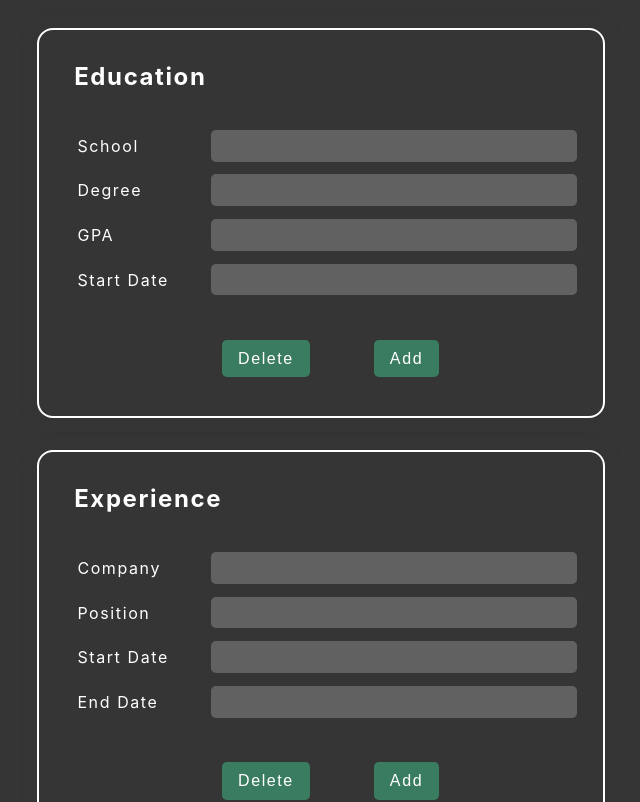
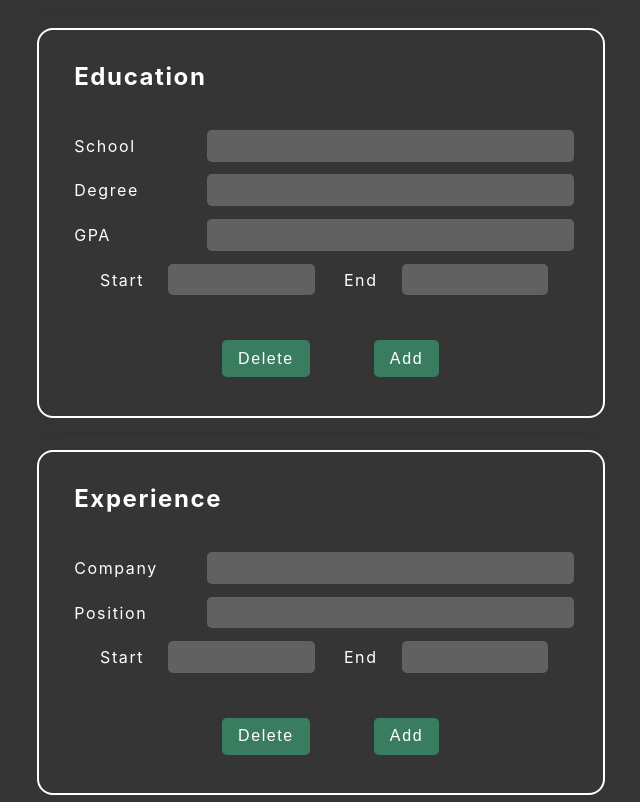
Before and after one commit to dpsiu/CV-Application, a React (Vite) app: page / in a window 1280 px wide. Shown: the part 460-1262 px from the top of the page, without its empty margins (11-651 px from the left). Built offline with nearby package versions, Linux system fonts and the light colour scheme.

Commit message:
Add style - start/end dates

```diff
--- a/src/App.jsx
+++ b/src/App.jsx
@@ -1,10 +1,7 @@
 import { useState } from 'react'
-import DatePicker from 'react-date-picker'
 import './App.css'
 
-
 export default function App() {
-
 
   return (
     <>
@@ -46,9 +43,15 @@ export default function App() {
           <label htmlFor="gpa">GPA</label>
           <input type="text" name="gpa" id="gpa"/>
         </div>
+        <div className="dates">
           <div className="form-row">
-          <label htmlFor="startDate">Start Date</label>
+            <label htmlFor="startDate">Start</label>
             <input type="text" name="startDate" id="startDate"/>
+          </div>
+          <div className="form-row">
+            <label htmlFor="endDate">End</label>
+            <input type="text" name="endDate" id="endDate"/>
+          </div>
         </div>
         <div className="buttons">
           <button className='delete-education deleteBtn'>Delete</button>
@@ -65,15 +68,15 @@ export default function App() {
           <label htmlFor="position">Position</label>
           <input type="text" name="position" id="position"/>
         </div>
+        <div className="dates">
           <div className="form-row">
-          <label htmlFor="startDate">Start Date</label>
+            <label htmlFor="startDate">Start</label>
             <input type="text" name="startDate" id="startDate"/>
           </div>
-        <div>
+          <div className="form-row">
+            <label htmlFor="endDate">End</label>
+            <input type="text" name="endDate" id="endDate"/>
           </div>
-        <div className="form-row">
-          <label htmlFor="endDate">End Date</label>
-          <input type="text" name="endDate" id="endDate"/>
         </div>
         <div className="buttons">
           <button className='delete-education deleteBtn'>Delete</button>
--- a/src/index.css
+++ b/src/index.css
@@ -52,7 +52,7 @@ form {
 
 .form-row {
   margin: .4rem .2rem;
-  padding: 0px .2rem;
+  padding: 0px .0rem;
   width: 100%;
   display: flex;
   justify-content: space-between;
@@ -62,7 +62,7 @@ form {
 
 form label{
   margin-right: 1rem;
-  min-width: 100px;
+  min-width: fit-content;
 }
 
 form input{
@@ -73,7 +73,6 @@ form input{
   color: var(--color-light);
   width: 70%;
   letter-spacing: 1px;
-  min-width: 320px;
 }
 
 input:focus {
@@ -109,6 +108,24 @@ button:hover {
   background-color: var(--color-main);
 }
 
+.dates {
+  display: flex;
+  justify-content: space-evenly;
+  width: 100%;
+}
+
+.dates .form-row {
+  width: fit-content;
+}
+
+.dates label{
+  margin-right: 1.5rem;
+}
+
+.dates input {
+  max-width: 130px;
+}
+
 @media (prefers-color-scheme: light) {
   :root {
     color: #213547;
```
Lines whose indentation alone changed are shown as unchanged.
